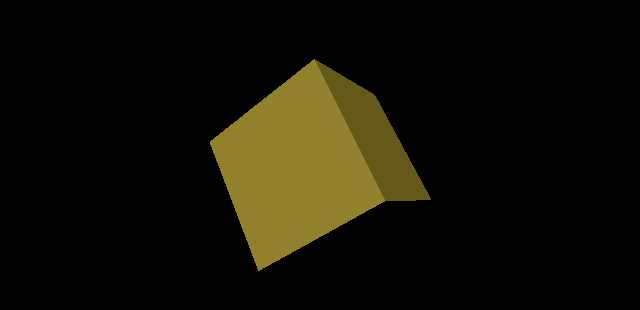
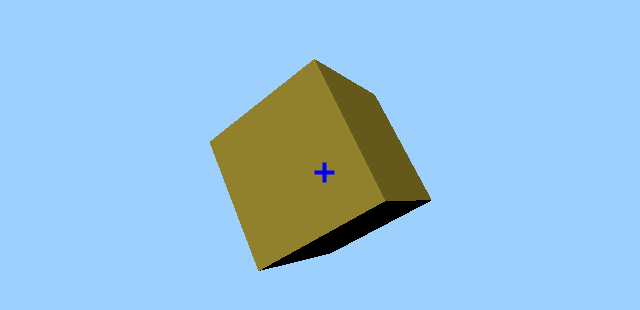
Before and after one commit to knar/aim, a plain HTML site: page index.html in a window 1280 px wide. Shown: the part 228-538 px from the top of the page, without its empty margins (316-956 px from the left). Drawn offline with nearby package versions, Linux system fonts and the light colour scheme.

Commit message:
Add hud canvas for crosshair

```diff
--- a/index.html
+++ b/index.html
@@ -4,13 +4,30 @@
 		<meta charset="UTF-8">
 		<title>Aim</title>
 		<style>
-			html, body { margin: 0; padding: 0; }
-			canvas { width: 100vh; height: 100vh; display: block; }
+			html, body {
+				margin: 0;
+				padding: 0;
+			}
+			#threeCanvas, #hudCanvas {
+				width: 100%;
+				height: 100%;
+				position: absolute;
+				left: 0;
+				top: 0;
+			}
+			#threeCanvas {
+				z-index: 0;
+			}
+			#hudCanvas {
+				z-index: 1;
+				pointer-events: none;
+			}
 		</style>
 	</head>
 	<body>
-		<canvas id="canvas">Requires HTML5</canvas>
+	  	<canvas id="threeCanvas">Requires HTML5</canvas>
+		<canvas id="hudCanvas"></canvas>
 		<script src="three.js"></script>
-		<script src="main.js"></script>
+		<script src="index.js"></script>
 	</body>
 </html>
--- a/main.js
+++ b/index.js
@@ -1,4 +1,4 @@
-let canvas, renderer, scene, camera, cube, hasFocus, aim;
+let canvas, renderer, scene, camera, cube, hasFocus, aim, hudCanvas, hudctx;
 
 function havePointerLock() {
 	return 'pointerLockElement' in document ||
@@ -18,13 +18,13 @@ function isPointerLocked(canvas) {
 }
 
 function init() {
-	canvas = document.getElementById("canvas");
+	canvas = document.getElementById("threeCanvas");
 
 	// camera
 	const fov = 90;
 	const aspect = canvas.width / canvas.height;
 	const near = 0.1;
-	const far = 5;
+	const far = 25;
 
 	camera = new THREE.PerspectiveCamera(fov, aspect, near, far);
 	camera.position.z = 3;
@@ -46,8 +46,14 @@ function init() {
 
 	// the scene, with cube and light
 	scene = new THREE.Scene();
+	scene.background = new THREE.Color(0x9dd0fc);
 	scene.add(cube);
 	scene.add(light);
+
+	hudCanvas = document.getElementById("hudCanvas");
+	hudctx = hudCanvas.getContext("2d");
+
+	drawHud();
 
 	// resize bruh
 	window.addEventListener('resize', resize);
@@ -78,6 +84,23 @@ function render() {
 	renderer.render(scene, camera);
 }
 
+function drawHud() {
+	const x = hudCanvas.width / 2 + 0.5;
+	const y = hudCanvas.height / 2 + 0.5;
+	const size = 10;
+	const drawOutline = true;
+	hudctx.strokeStyle = '#0000ff';
+	hudctx.lineWidth = 4;
+
+	hudctx.beginPath();
+	hudctx.moveTo(x - size, y);
+	hudctx.lineTo(x + size, y);
+	hudctx.moveTo(x, y - size);
+	hudctx.lineTo(x, y + size);
+	hudctx.stroke();
+
+}
+
 function resize() {
 	canvas.width = window.innerWidth;
 	canvas.height = window.innerHeight;
@@ -86,6 +109,12 @@ function resize() {
 	camera.updateProjectionMatrix();
 
 	renderer.setSize(canvas.width, canvas.height);
+	renderer.render(scene, camera);
+
+	hudCanvas.width = window.innerWidth;
+	hudCanvas.height = window.innerHeight;
+
+	drawHud();
 }
 
 function mouseMove(event) {
```
